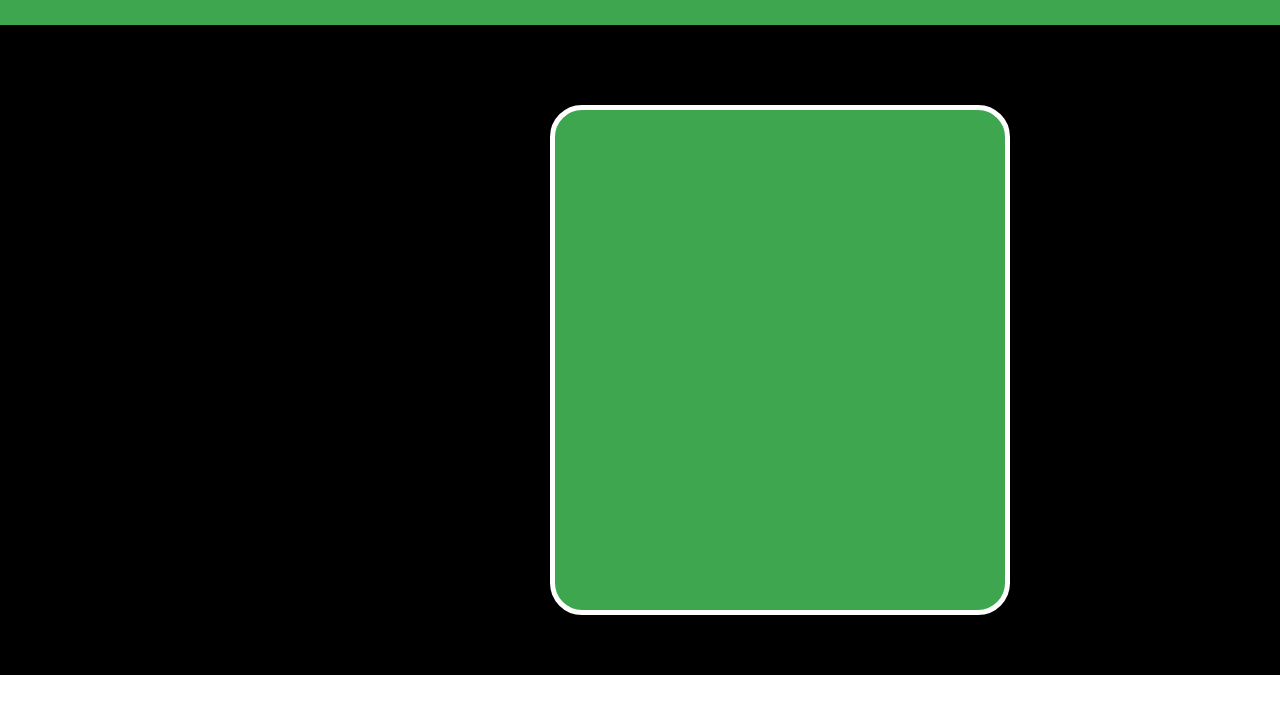
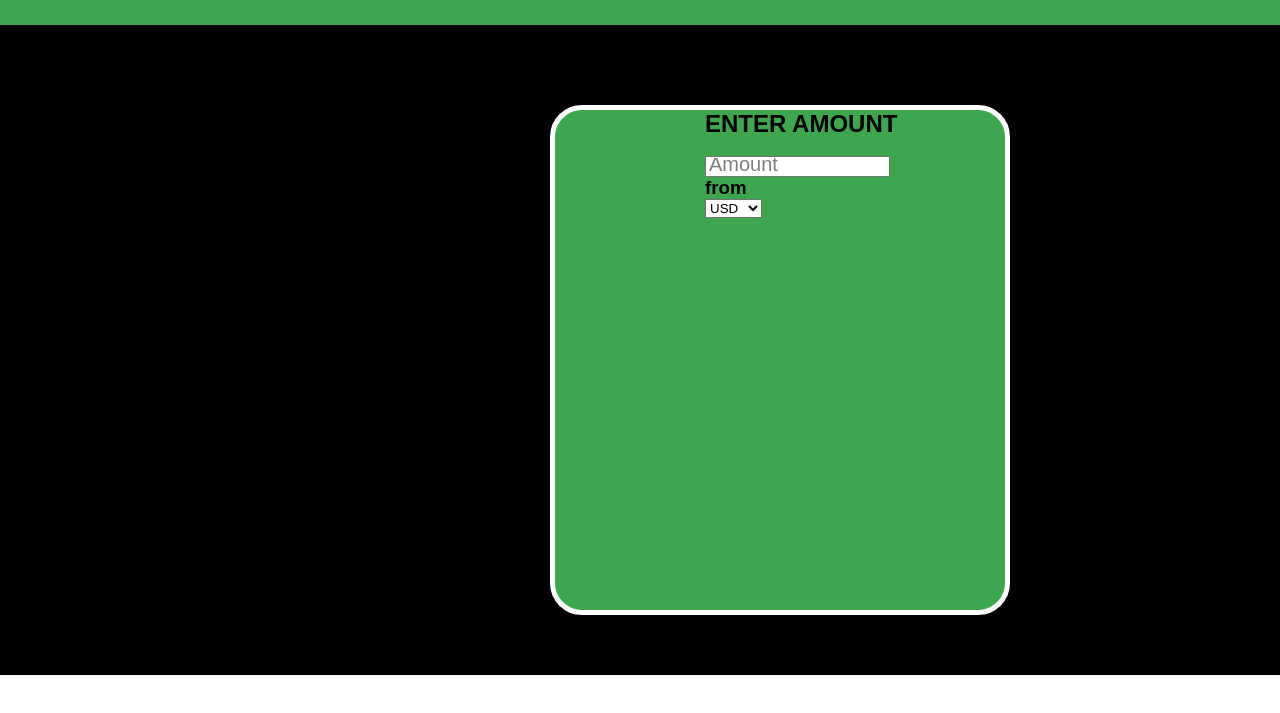
Before and after one commit to sujal286/currency-converter, a plain HTML site: page index.html in a window 1280 px wide. Shown: the part 55-768 px from the top of the page. Drawn offline with Linux system fonts and the light colour scheme.

Commit message:
started bodypart

```diff
--- a/index.html
+++ b/index.html
@@ -8,10 +8,23 @@
 </head>
 <body>
     <div class="main">
-     <div class="header">
-     <h2>CURRENCY CONVERTER</h2>
+     <div class="header"><h2>CURRENCY CONVERTER</h2></div>
+     <div class="container">
+      <div class="box">
+        <h2>ENTER AMOUNT</h2>
+        <br>
+        <input type="text" placeholder="Amount">
+        <h3>from</h3>
+        <form>
+            <select>
+                <option>USD</option>
+                <option>rupee</option>
+                <option>rubel</option>
+                <option>yen</option>
+            </select>
+        </form>
+      </div>
      </div>
-     <div class="container"></div>
     </div>
 </body>
 <script></script>
--- a/style.css
+++ b/style.css
@@ -24,3 +24,10 @@
     border-radius: 2rem;
     border:5px solid white;
 }
+.box{
+    margin-left:150px;
+}
+input::placeholder {
+    font-size:20px;
+    color: gray;
+}
```
Also changed, not shown: codes.js (added).
